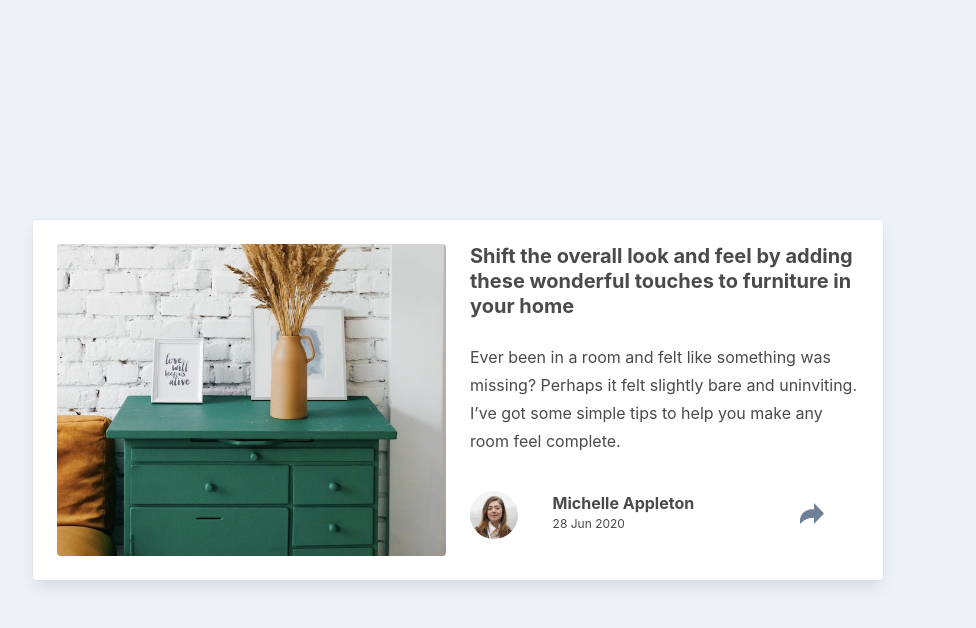
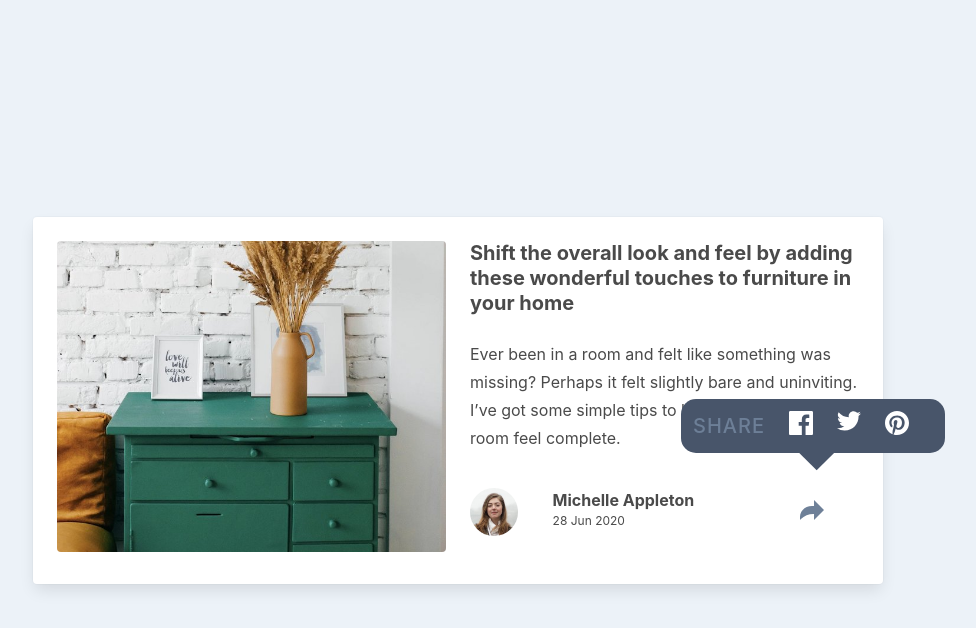
Before and after one commit to souza-vitor/article-preview-component-master, a plain HTML site: page index.html in a window 1280 px wide. Both pictures are taken after a click on the element 640 px from the left and 400 px from the top of the page. Shown: the whole page, without its empty margins (182-1158 px from the left). Drawn offline with nearby package versions, Linux system fonts and the light colour scheme.

Commit message:
botão share criado e funcionando

```diff
--- a/custom.css
+++ b/custom.css
@@ -27,3 +27,47 @@ main {
 .share {
     cursor: pointer;
 }
+
+.share-text {
+    text-align: center;
+    font-weight: 500;
+    text-transform: uppercase;
+    letter-spacing: 1px;
+    color: hsl(214, 17%, 51%);
+}
+
+.column.share.right {
+    display: flex;
+    justify-content: flex-end;
+}
+
+.background {
+    background-color: hsl(217, 19%, 35%);
+    border-radius: 0 0 0.5rem 0.5rem;
+    padding: 1rem;
+}
+
+.hidden {
+    display: none !important;
+}
+
+@media (min-width: 768px) {
+    .pos-share {
+        padding: 0;
+        position: absolute;
+        top: 170px;
+        right: -50px;
+        border-radius: 15px;
+    }
+
+    .pos-share::after {
+        content: '';
+        position: absolute;
+        top: 50px;
+        left: 50%;
+        transform: rotate(45deg) translateX(-50%);
+        width: 25px;
+        height: 25px;
+        background-color: hsl(217, 19%, 35%);
+    }
+}
--- a/index.html
+++ b/index.html
@@ -35,7 +35,7 @@
               it felt slightly bare and uninviting. I’ve got some simple tips
               to help you make any room feel complete.
             </p>
-            <div class="columns is-mobile mt-3">
+            <div class="columns is-mobile mt-3 pre-share">
               <div class="column">
                 <figure class="image is-48x48 ">
                   <img src="./images/avatar-michelle.jpg" class="is-rounded" alt="Michelle">
@@ -51,10 +51,40 @@
                 </figure>
               </div>
             </div>
+            <div class="columns is-mobile mt-3 background pos-share hidden">
+              <div class="column">
+                <p class="is-size-5 is-align-self-center share-text">Share</p>
+              </div>
+              <div class="column share">
+                <div class="columns is-mobile">
+                  <div class="column">
+                    <figure class="image is-24x24">
+                      <img src="./images/icon-facebook.svg" alt="Facebook">
+                    </figure>
+                  </div>
+                  <div class="column">
+                    <figure class="image is-24x24">
+                      <img src="./images/icon-twitter.svg" alt="Twitter">
+                    </figure>
+                  </div>
+                  <div class="column">
+                    <figure class="image is-24x24">
+                      <img src="./images/icon-pinterest.svg" alt="Pinterest">
+                    </figure>
+                  </div>
+                </div>
+              </div>
+              <div class="column share right">
+                <figure class="image is-24x24" id="share-icon">
+                  <img src="./images/icon-share.svg" alt="Share">
+                </figure>
+              </div>
+            </div>
           </div>
         </div>
       </div>
     </div>
   </main>
+  <script src="script.js"></script>
 </body>
 </html>
--- /dev/null
+++ b/script.js
@@ -0,0 +1,20 @@
+const columns = document.querySelector(".columns");
+const preShare = document.querySelector(".pre-share");
+const posShare = document.querySelector(".pos-share");
+
+columns.addEventListener("click", () => {
+    const shareIcon = document.querySelector("#share-icon");
+    if(window.innerWidth < 768) {
+        shareIcon.classList.remove("hidden");
+        if (preShare.classList.contains("hidden")) {
+            preShare.classList.remove("hidden");
+            posShare.classList.add("hidden");
+        } else {
+            preShare.classList.add("hidden");
+            posShare.classList.remove("hidden");
+        }
+    } else {
+        shareIcon.classList.add("hidden");
+        posShare.classList.toggle("hidden");
+    }
+});
```
